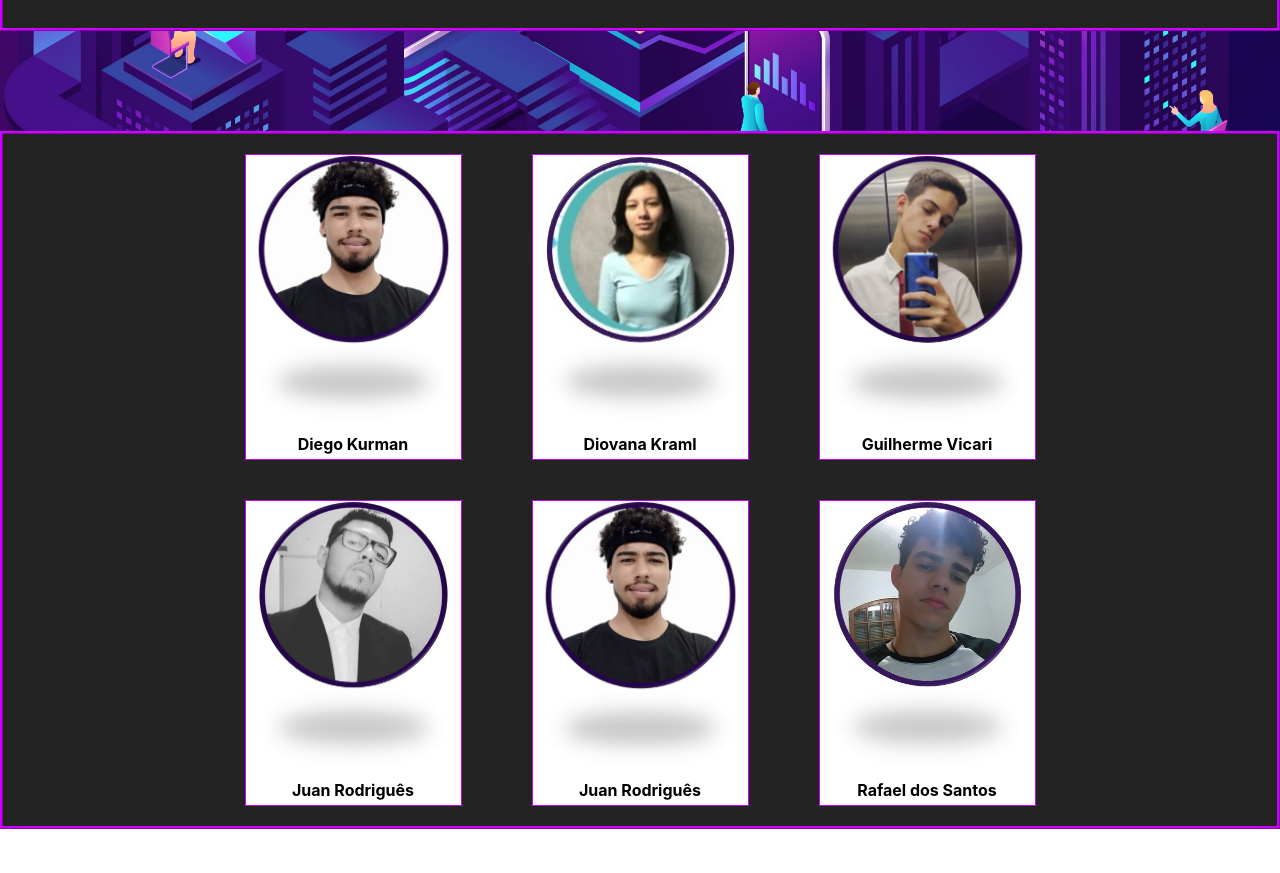
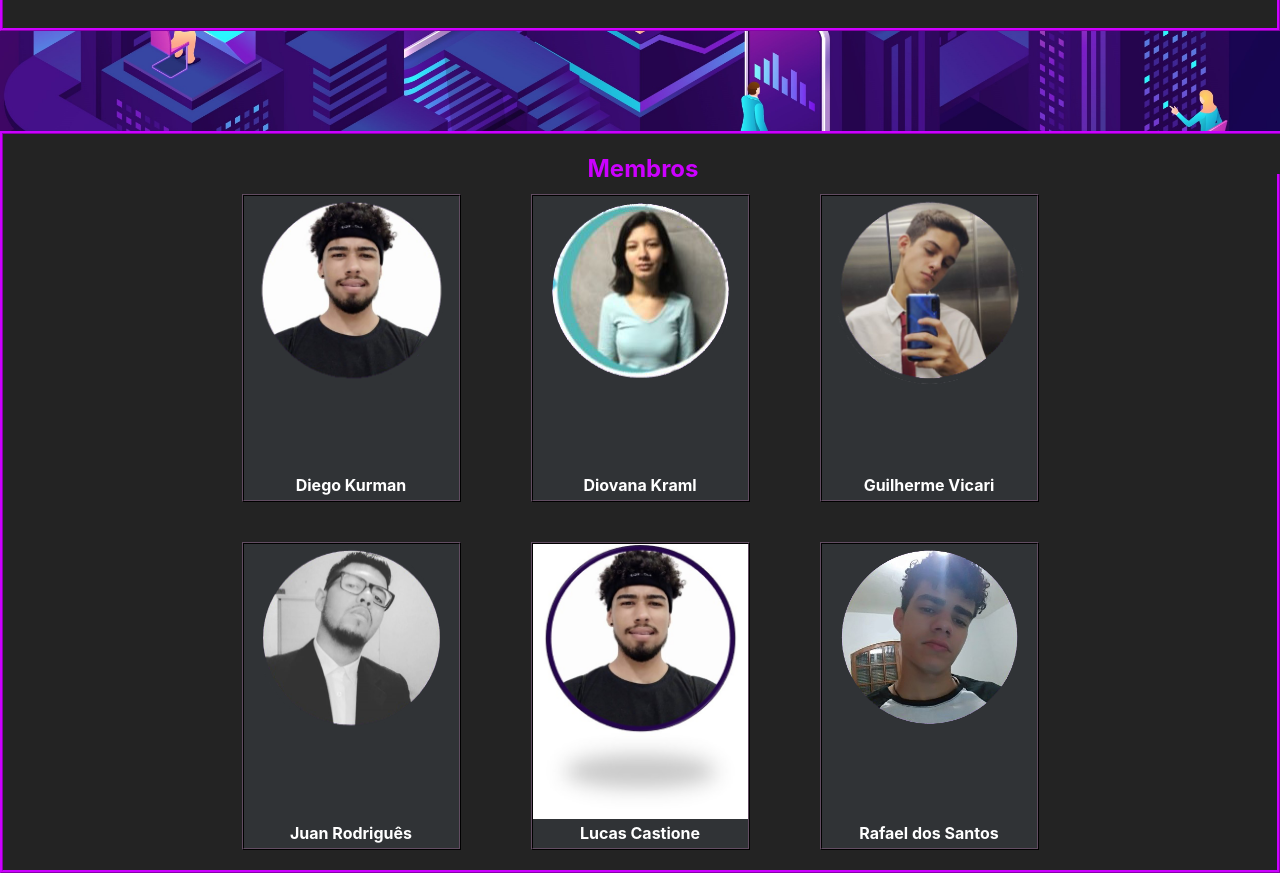
Before and after one commit to lucas-castione/Ninth-Group, a plain HTML site: page sobre.html in a window 1280 px wide. Shown: the part 560-1433 px from the top of the page. Before the commit the page ends 1389 px from the top, so only its background shows below. Drawn offline with Linux system fonts and the light colour scheme; a script that the page names is missing.

Commit message:
Atualizando crachas de sobre.html

```diff
--- a/css/styleSobre.css
+++ b/css/styleSobre.css
@@ -182,32 +182,44 @@ body {
   }
 
   .cards{
-    border: 1px #cc00ff ridge;
+    border: 2px #0E0B0E ridge;
    max-width: 275px;
-    background: #ffffff;
+    background: #303336;
     margin: 20px 35px;
   }
 .cards p{
   min-width: 215px;
-  background: white;
+  background:#303336;
+  color: white;
   margin: 0 0 5px;
   font-weight: bold;
   text-align: center;
 }
-.cards h3{
-  color: #cc00ff;
 
-}
   .cards img {
     width: 215px;
     height: 275px;
+  }
+
+  .membros{
+    width: 100%;
+    height: 40px;
+    background-color: #232323;
+    text-align: center;
+    border:   3px #cc00ff ridge;
+    border-bottom: 0px;  }
+  .membros h2{
+    color: #cc00ff;
+    margin-bottom: 5px;
+
   }
   .box1{
     display: flex;
     justify-content: center;
     background-color: #232323;
-    border: 3px #cc00ff ridge;
+    border:   3px #cc00ff ridge;
     border-bottom: 0px;
+    border-top: 0px;
 
   }
 
--- a/sobre.html
+++ b/sobre.html
@@ -48,33 +48,37 @@
     </div>
   </div>
 </body>
-
+<div class="membros">
+  <h2>
+    Membros
+  </h2>
+</div>
 <div class="box1">
   <div class="cards">
-    <img src="img/diego.jpg" alt="">
+    <img src="img/diego.png" alt="">
     <p>Diego Kurman</p>
   </div>
   <div class="cards">
-    <img src="img/diovana.jpg" alt="">
+    <img src="img/diovana.png" alt="">
     <p>Diovana Kraml</p>
   </div>
   <div class="cards">
-    <img src="img/vicari.jpg" alt="">
+    <img src="img/vicari.png" alt="">
     <p>Guilherme Vicari</p>
   </div>
 </div>
 
 <div class="box2">
   <div class="cards">
-    <img src="img/juan.jpg" alt="">
+    <img src="img/juan.png" alt="">
     <p>Juan Rodriguês</p>
   </div>
   <div class="cards">
     <img src="img/diego.jpg" alt="">
-    <p>Juan Rodriguês</p>
+    <p>Lucas Castione</p>
   </div>
   <div class="cards">
-    <img src="img/rafael.jpg" alt="">
+    <img src="img/rafael.png" alt="">
     <p>Rafael dos Santos</p>
   </div>
 </div>
```
Also changed, not shown: img/diego.png (added), img/diovana.png (added), img/juan.png (added), img/rafael.png (added), img/vicari.png (added), 1 other file.
